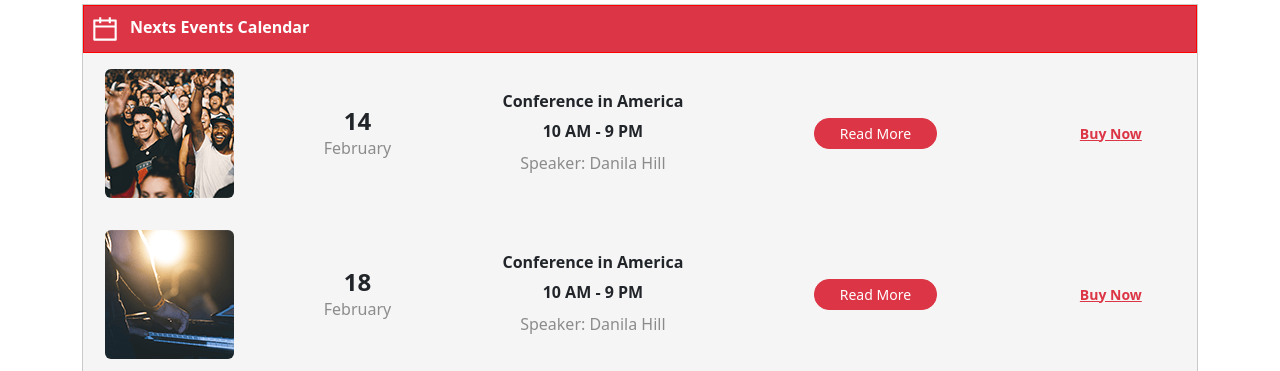
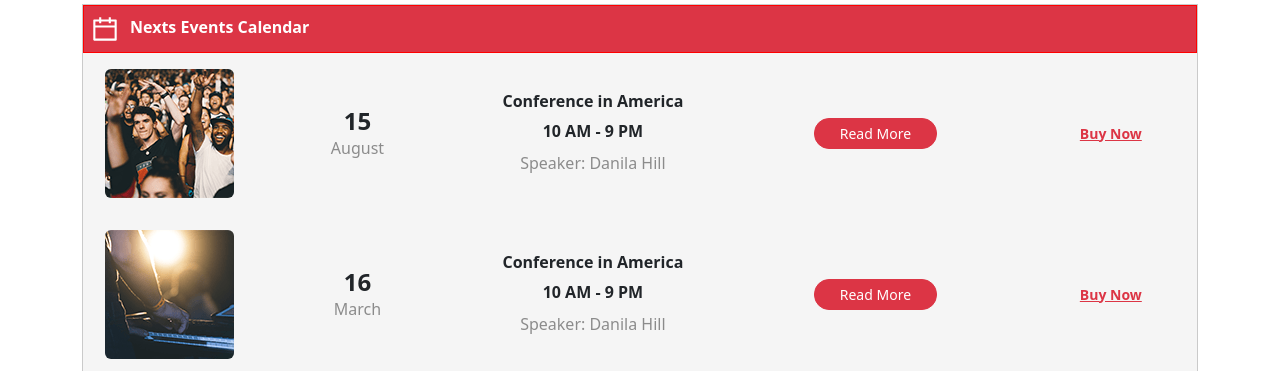
Before and after one commit to sadam-codes/Evento, a React (Create React App) app: page / in a window 1280 px wide. Shown: the part 3000-3371 px from the top of the page. Built offline with nearby package versions, Linux system fonts and the light colour scheme.

Commit message:
updation

```diff
--- a/src/pages/Home/HomeComponents/NextEvent.jsx
+++ b/src/pages/Home/HomeComponents/NextEvent.jsx
@@ -6,8 +6,8 @@ import c2 from "../../../assets/images/c2.png";
 import c3 from "../../../assets/images/c3.png";
 const eventsData = [
   {
-    date: "14",
-    month: "February",
+    date: "15",
+    month: "August",
     title: "Conference in America",
     time: "10 AM - 9 PM",
     buttonText: "Read More",
@@ -16,8 +16,8 @@ const eventsData = [
     speaker: "Speaker: Danila Hill",
   },
   {
-    date: "18",
-    month: "February",
+    date: "16",
+    month: "March",
     title: "Conference in America",
     time: "10 AM - 9 PM",
     buttonText: "Read More",
```
